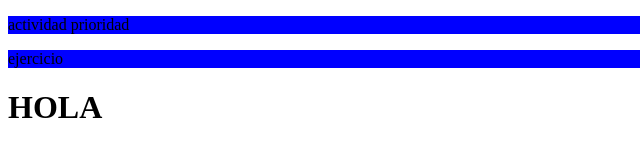
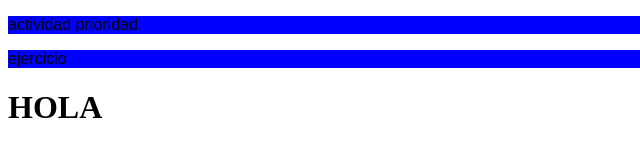
Before and after one commit to NVarchar/primero, a plain HTML site: page Prioridad/prioridad.html in a window 1280 px wide. Shown: the full height of the page, 0-640 px from the left. Drawn offline with Linux system fonts and the light colour scheme.

Commit message:
Add files via upload

```diff
--- a/Prioridad/prioridad.html
+++ b/Prioridad/prioridad.html
@@ -5,6 +5,9 @@
 	<style type="text/css">
 		#ejemplo footer p { background-color: red}
 		#ejemplo .clase p {background-color: black}
+		p{
+			font-family: arial;
+		}
 		footer p {background-color: blue}
 		p {background-color: violet}
 		#ejemplo .clase p {background-color: yellow}
```
